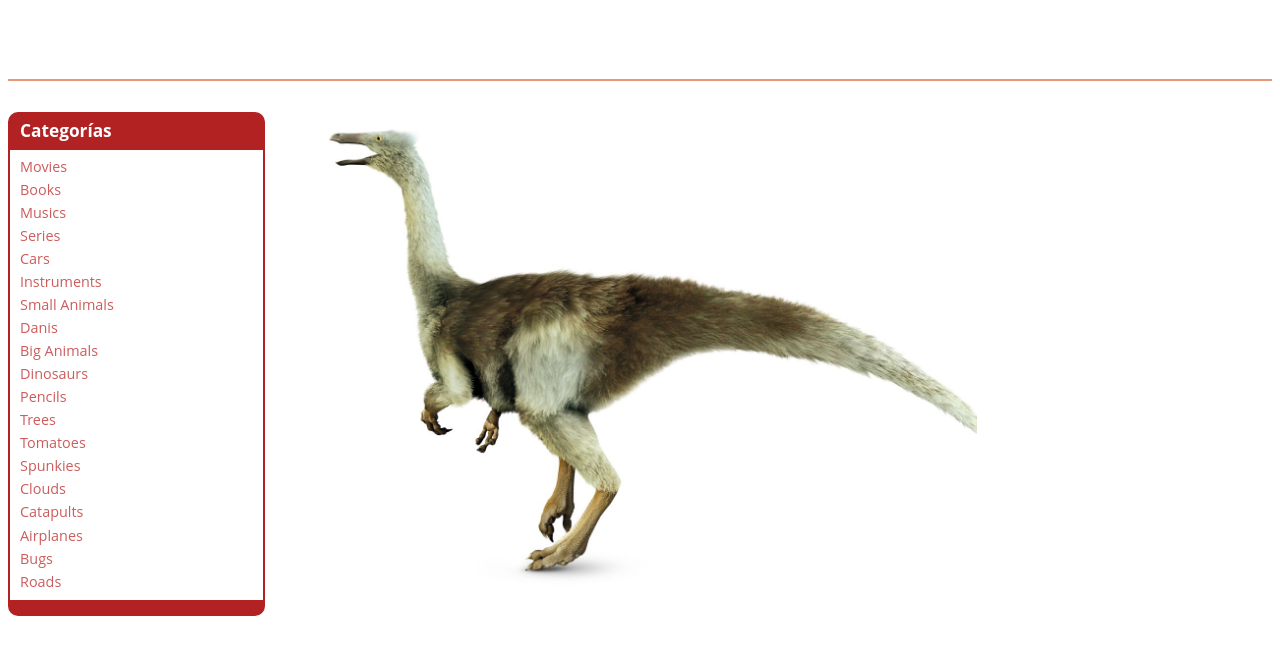
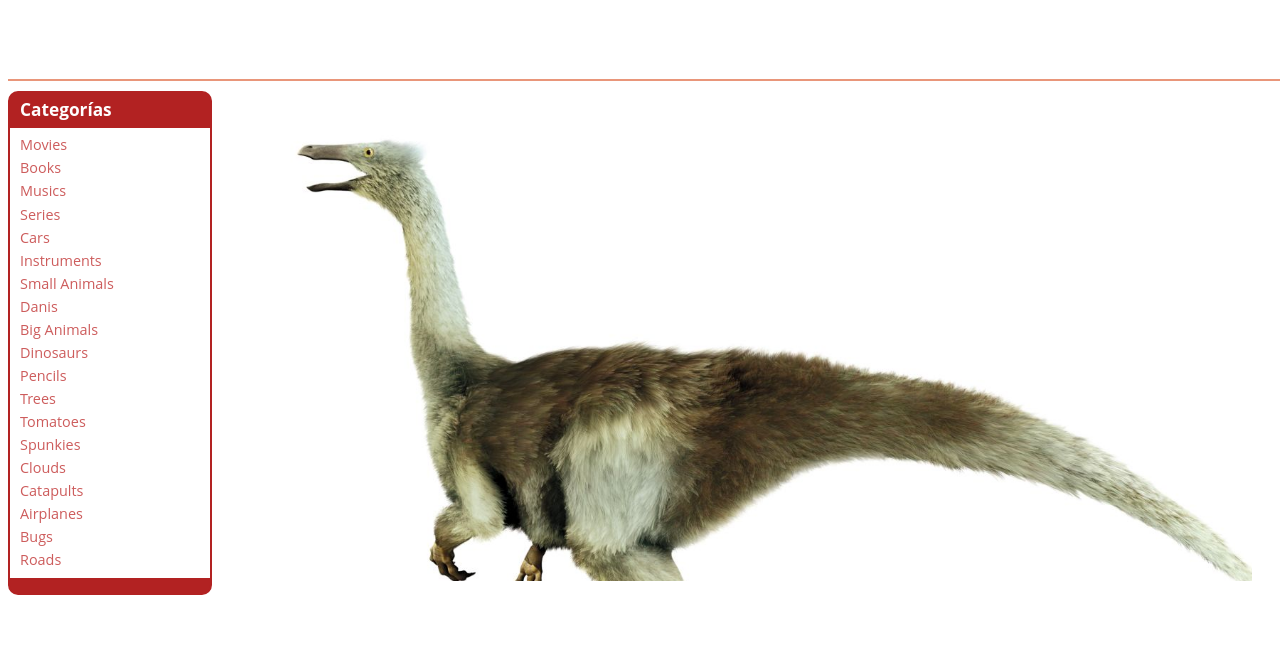
Before and after one commit to Rotshrek/Learning3, a website: page index.html in a window 1280 px wide. Shown: the part 29-684 px from the top of the page. Drawn offline with Linux system fonts and the light colour scheme.

Commit message:
Ajuste layout

```diff
--- a/index.html
+++ b/index.html
@@ -22,9 +22,6 @@ list += "</ul>";
 document.getElementById("text").innerHTML = list;</script>
 </nav>
 
-<div style="width: 70%; display: inline-block;">
-<!--Desde aqui van al costado derecho de la página-->
-
 <div class=carousel>
 <ul class=panes>
 <li><img src="/img/dino1.jpg" alt="dino1"></li>
@@ -34,7 +31,5 @@ document.getElementById("text").innerHTML = list;</script>
 </ul>
 </div>
 
-</div>
-
 </body>
 </html>
--- a/styles.css
+++ b/styles.css
@@ -4,8 +4,12 @@ header {
 	border-bottom: solid 2px darksalmon;
 }
 
+body {
+	width: 100%;
+}
+
 nav.sidebar {
-	width: 20%;
+	width: 200px;
 	font-family: open sans;
 	font-size: 0.9em;
 	border: solid 2px firebrick;
@@ -13,7 +17,7 @@ nav.sidebar {
 	border-radius: 10px;
 	margin: 10px 0 0 0;
 	padding: 0;
-	display: inline-block;
+	position: absolute;
 }
 
 p.topnav {
@@ -53,7 +57,8 @@ nav.sidebar li a:hover {
 .carousel {
 	width: 80%;
 	overflow: hidden;
-	display: inline-block;
+	height: 500px;
+	margin-left: 220px;
 }
 
 .panes {
```
